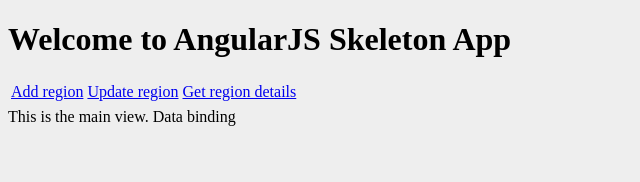
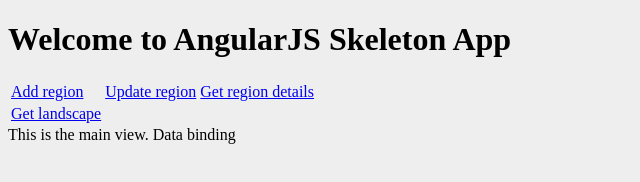
Before and after one commit to Hadleyhzy/CS5200-Project, a website: page client/index.html in a window 1280 px wide. Shown: the whole page, without its empty margins (0-640 px from the left). Drawn offline with nearby package versions, Linux system fonts and the light colour scheme; some packages are replaced by stand-ins of ours.

Commit message:
Added landscape

```diff
--- a/client/index.html
+++ b/client/index.html
@@ -20,7 +20,7 @@
 			<td><a href="#/getRegion">Get region details</a></td>
 		</tr>
 		<tr>
-			<td><a href="#/getLandscape"></a></td>
+			<td><a href="#/getLandscape">Get landscape</a></td>
 		</tr>
 	</table>
 	<div ng-view>
```
